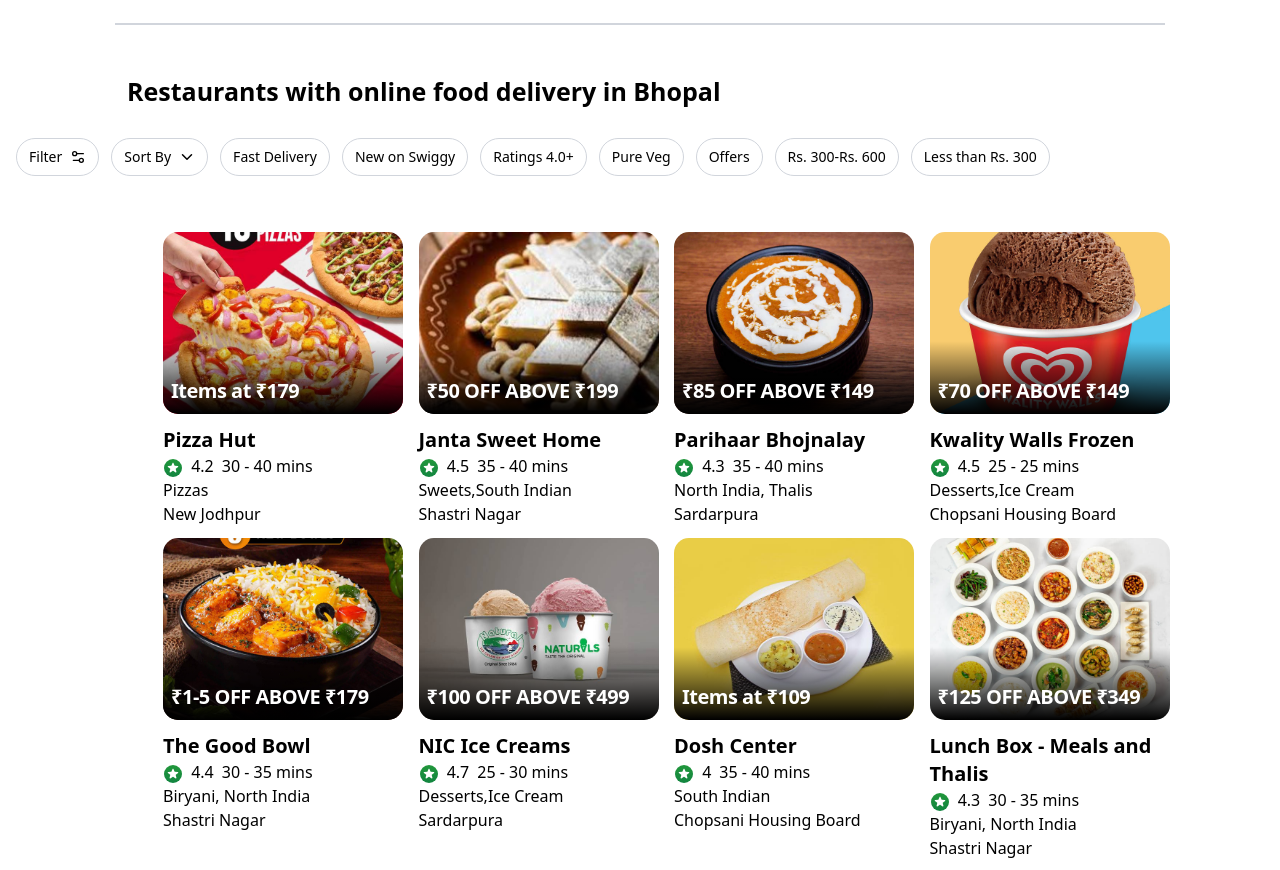
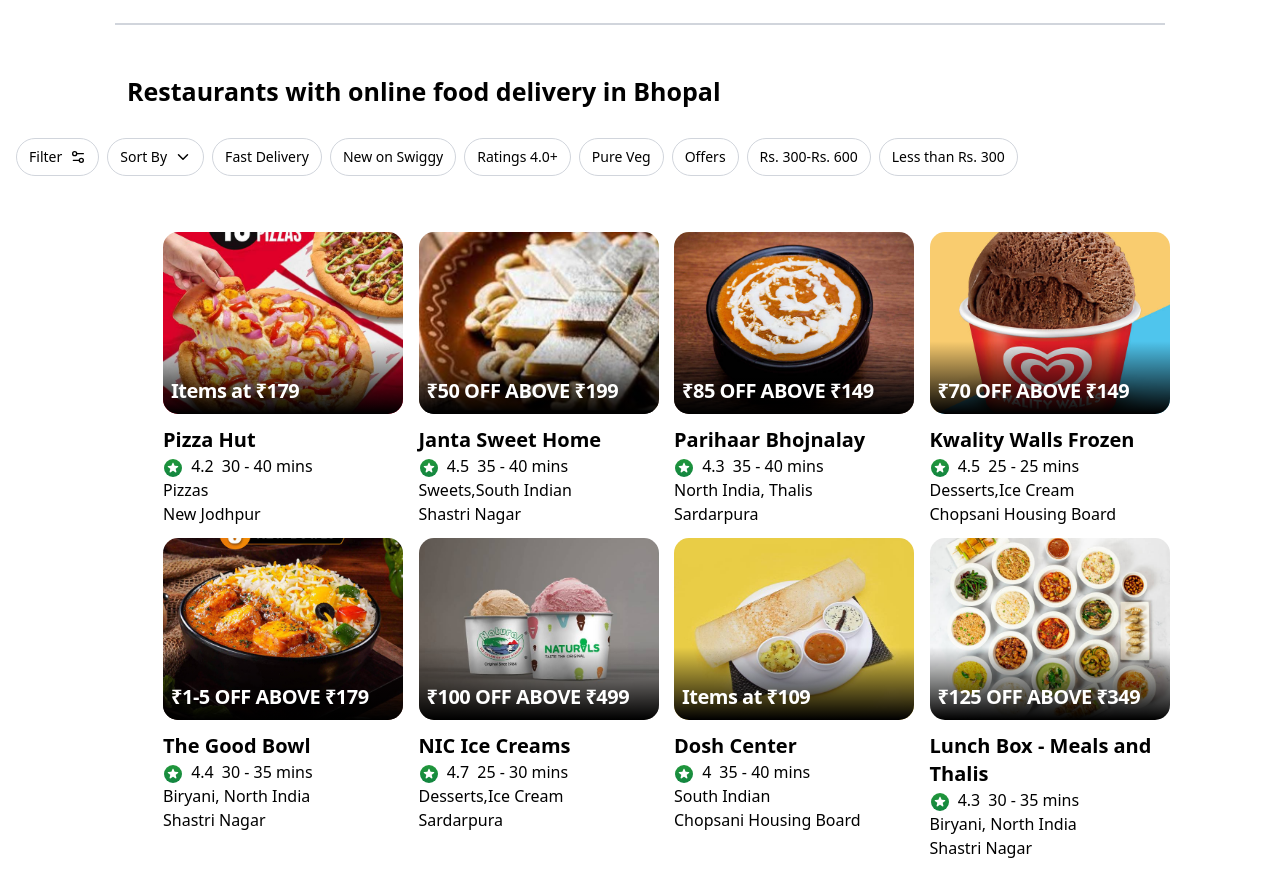
Before and after one commit to Tanveer0123123/swigy-clone, a React (Vite) app: page / in a window 1280 px wide. Shown: the part 780-1650 px from the top of the page. Built offline with nearby package versions, Linux system fonts and the light colour scheme.

Commit message:
fix: Adjust gap in sticky filter bar for improved layout

```diff
--- a/src/components/Sticky.jsx
+++ b/src/components/Sticky.jsx
@@ -19,7 +19,7 @@
             </div> */}
             {/* Sticky Filter Bar */}
             <div className=' bg-white  py-4 mx-auto border-gray-100 '>
-                <div className='flex gap-3 items-center overflow-x-auto scrollbar-hide'>
+                <div className='flex gap-2 items-center overflow-x-auto scrollbar-hide'>
                     <button
                         onClick={() => setIsFilterOpen(true)}
                         className='flex items-center gap-2 px-3 py-2 border border-gray-300 rounded-full text-sm font-medium whitespace-nowrap hover:bg-gray-50 transition-colors'
```
